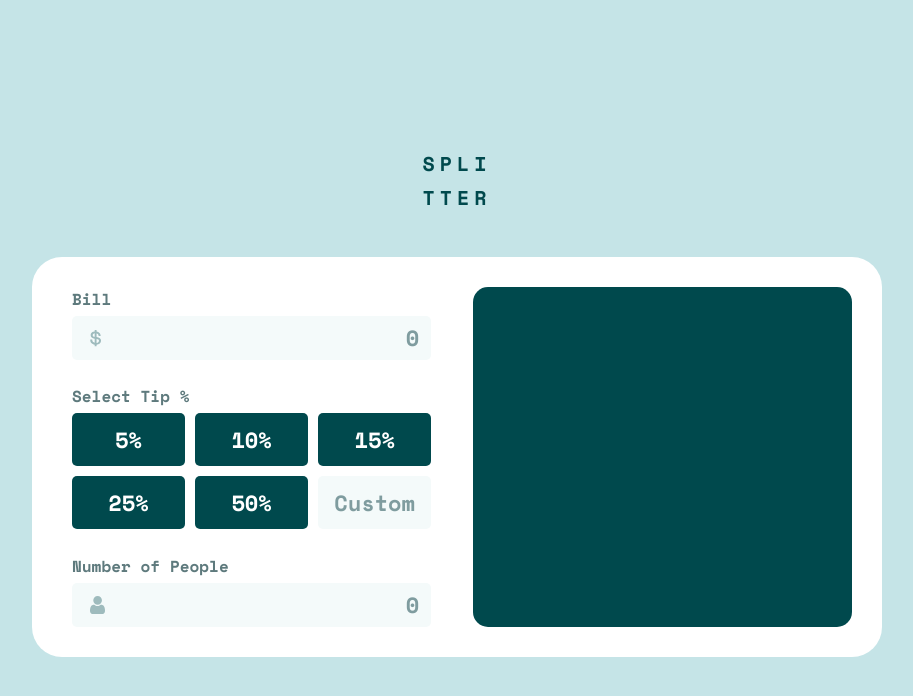
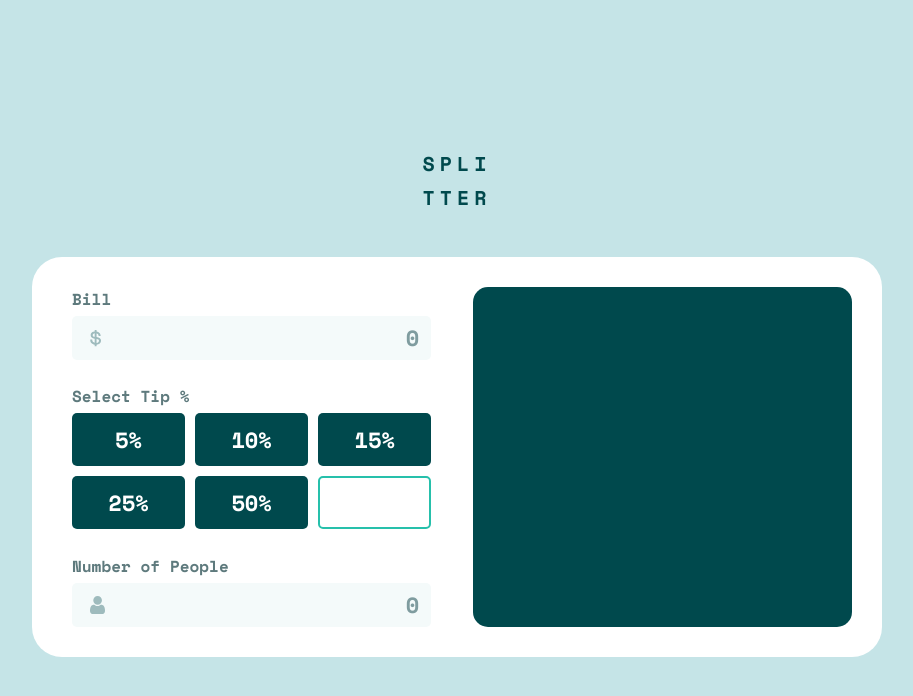
Before and after one commit to Manmeet567/tip-calculator, a React (Vite) app: page / in a window 1280 px wide. Both pictures are taken after a click on the button "Custom". Shown: the top 696 px of the page, without its empty margins (183-1096 px from the left). Built offline with nearby package versions, Linux system fonts and the light colour scheme.

Commit message:
Successfully added custom button functionality

```diff
--- a/src/App.css
+++ b/src/App.css
@@ -118,6 +118,12 @@
   gap: 10px;
 }
 
+.stc-container {
+  display: grid;
+  grid-template-columns: repeat(3, 1fr);
+  gap: 10px;
+}
+
 .stc-container button {
   width: 100%;
   padding: 10px;
@@ -128,7 +134,18 @@
   font-weight: 700;
   cursor: pointer;
   border-radius: 5px;
-  transition: 0.1s linear;
+}
+.stc-container input[type="text"] {
+  width: 100%;
+  padding: 0 10px;
+  border: 2px solid var(--primary-strong-cyan);
+  outline: none;
+  background-color: #fff;
+  text-align: right;
+  font-size: 22px;
+  color: var(--neutral-very-dark-cyan);
+  font-weight: 700;
+  border-radius: 5px;
 }
 .stc-container button:last-child {
   background-color: var(--neutral-very-light-grayish-cyan);
@@ -140,6 +157,10 @@
   color: var(--neutral-very-dark-cyan);
 }
 
+.stc-container input[type="text"].active {
+  display: block; /* Show the input field when active */
+}
+
 .main-calculator-container > div:nth-child(2) {
   background-color: var(--neutral-very-dark-cyan);
   border-radius: 15px;
--- a/src/App.jsx
+++ b/src/App.jsx
@@ -6,8 +6,10 @@ import PeopleIcon from "./assets/icon-person.svg";
 function App() {
   const tipArr = [5, 10, 15, 25, 50];
   const [value, setValue] = useState("");
-  const [tip, setTip] = useState(0);
+  const [tip, setTip] = useState("");
+  const [isCustom, setIsCustom] = useState(false);
   const [people, setPeople] = useState("");
+  console.log(tip);
   const handleChange = (event) => {
     const { name, value: inputValue } = event.target;
 
@@ -15,6 +17,9 @@ function App() {
     if (name === "value") {
       const result = inputValue.replace(/[^0-9.]/g, "");
       setValue(result);
+    } else if (name === "tip") {
+      const result = inputValue.replace(/[^0-9.]/g, "");
+      setTip(result);
     } else if (name === "people") {
       const result = inputValue.replace(/\D/g, "");
       setPeople(result);
@@ -47,9 +52,27 @@ function App() {
             <p>Select Tip %</p>
             <div className="stc-container">
               {tipArr.map((item, index) => (
-                <button key={index}>{item}%</button>
+                <button
+                  onClick={() => {
+                    setTip(item);
+                    setIsCustom(false);
+                  }}
+                  key={index}
+                >
+                  {item}%
+                </button>
               ))}
-              <button>Custom</button>
+              {!isCustom && (
+                <button onClick={() => setIsCustom(true)}>Custom</button>
+              )}
+              {isCustom && (
+                <input
+                  type="text"
+                  name="tip"
+                  value={tip}
+                  onChange={handleChange}
+                />
+              )}
             </div>
           </div>
 
```
